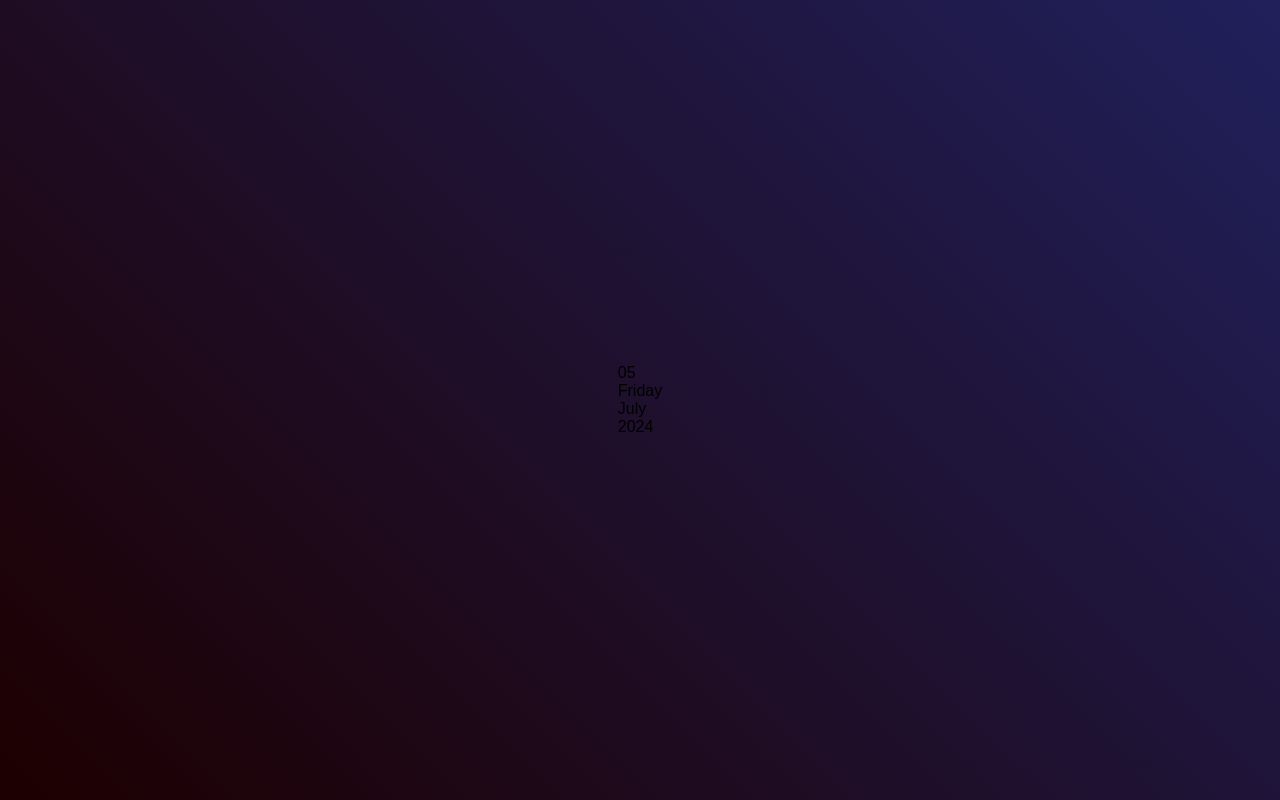
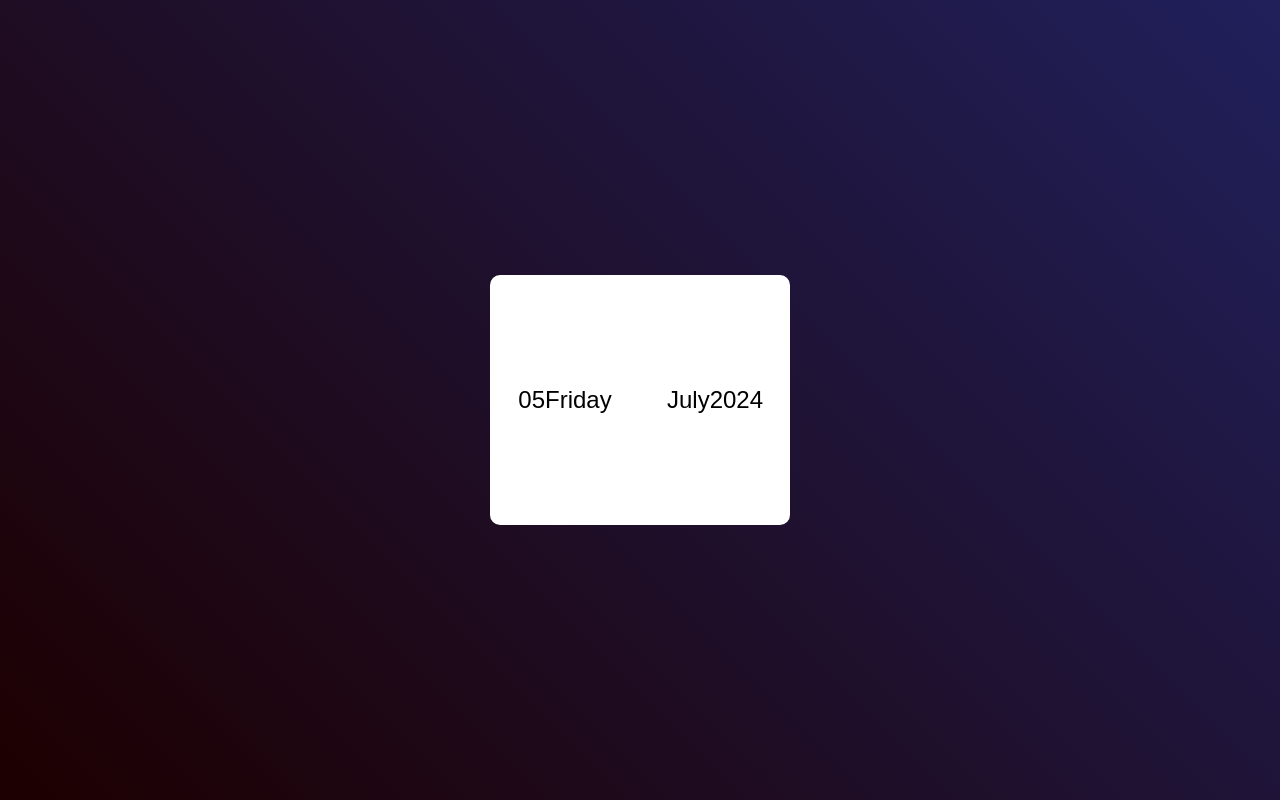
Before and after one commit to akshatsinghania/mini-calendar, a plain HTML site: page index.html in a window 1280 px wide. Drawn offline with Linux system fonts and the light colour scheme.

Commit message:
added date

```diff
--- a/style.css
+++ b/style.css
@@ -12,3 +12,20 @@
   align-items: center;
   justify-content: center;
 }
+.calendar {
+  width: 300px;
+  height: 250px;
+  background: #fff;
+  display: flex;
+  align-items: center;
+  border-radius: 10px;
+}
+.left,
+.right {
+  width: 50%;
+  height: 100%;
+  display: flex;
+  align-items: center;
+  justify-content: center;
+  font-size: 24px;
+}
```
